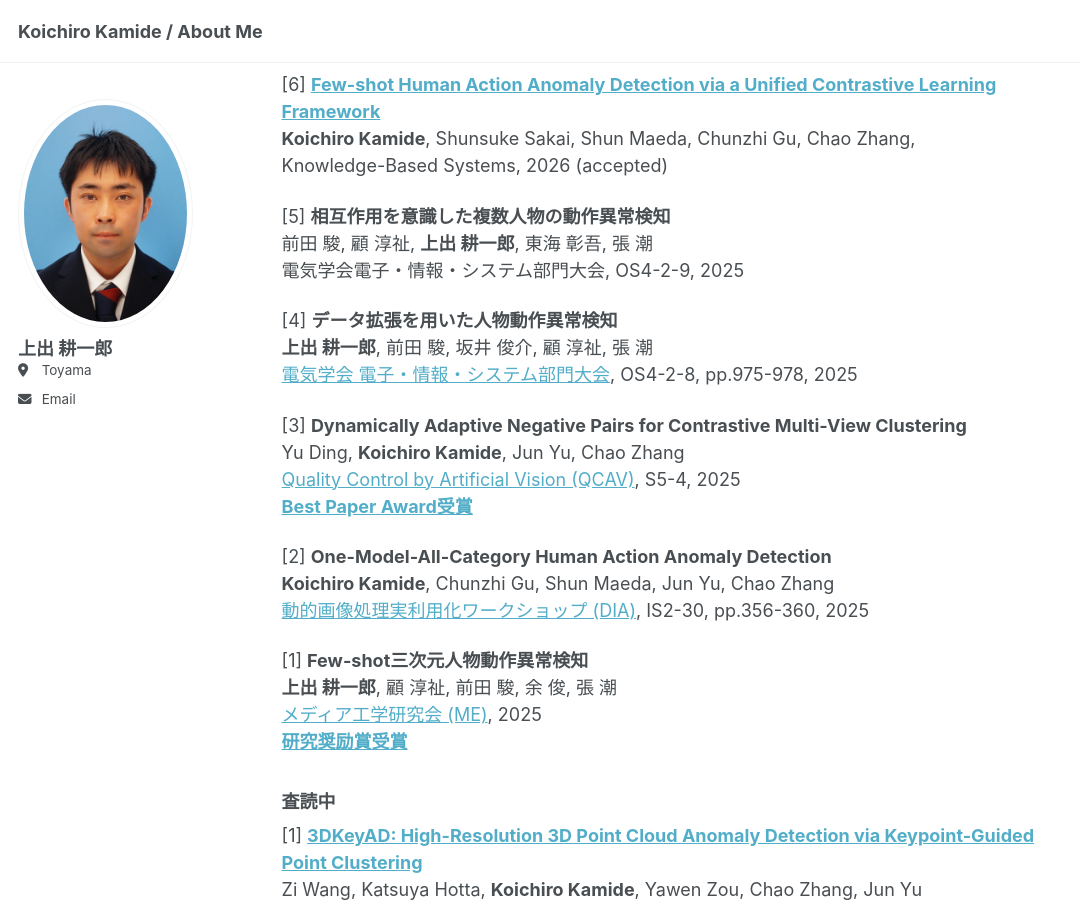
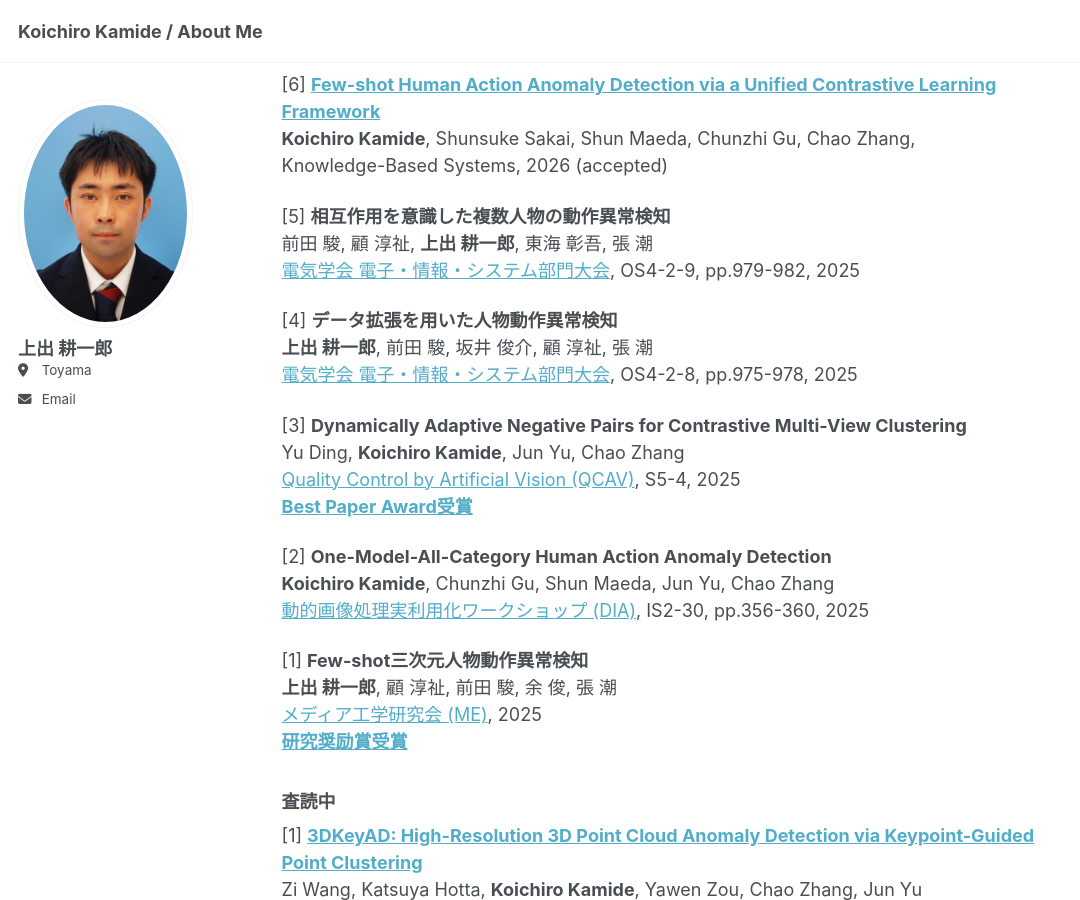
Before and after one commit to koichiro-kamide/koichiro-kamide.github.io, a Jekyll site: the page built from _pages/about.md, in a window 1280 px wide and 900 px high, scrolled down 507 px. Shown: the whole window, without its empty margins (0-1080 px from the left). Built offline with Jekyll 4.4.1, drawn with Linux system fonts in a browser that asks for light colours.

Commit message:
Update information [5].

```diff
--- a/_pages/about.md
+++ b/_pages/about.md
@@ -45,7 +45,7 @@ Knowledge-Based Systems, 2026 (accepted)
 
 [5] **相互作用を意識した複数人物の動作異常検知**
 前田 駿, 顧 淳祉, **上出 耕一郎**, 東海 彰吾, 張 潮
-電気学会電子・情報・システム部門大会, OS4-2-9, 2025
+[電気学会 電子・情報・システム部門大会](https://www.iee.jp/eiss/event/conf2025), OS4-2-9, pp.979-982, 2025
 
 [4] **データ拡張を用いた人物動作異常検知**
 **上出 耕一郎**, 前田 駿, 坂井 俊介, 顧 淳祉, 張 潮
```
